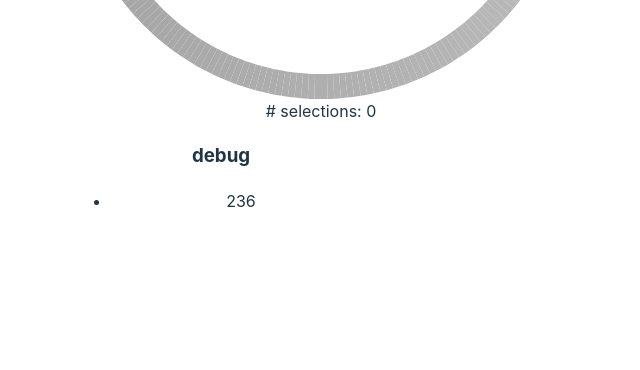
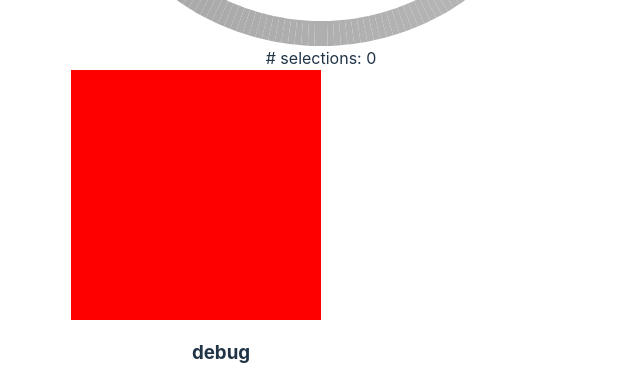
Before and after one commit to dvdkouril/chromatin-n-out, a Svelte app: page / in a window 1280 px wide. Shown: the part 486-856 px from the top of the page, without its empty margins (319-959 px from the left). Built offline with nearby package versions, Linux system fonts and the light colour scheme.

Commit message:
wip: better layouting

```diff
--- a/src/App.svelte
+++ b/src/App.svelte
@@ -10,6 +10,7 @@
   import { brafl } from "./lib/test_BRAFL";
   import ArcSelectionWidget from "./lib/components/ArcSelectionWidget.svelte";
   import { fade } from 'svelte/transition';
+  import HyperWindow from "./lib/components/HyperWindow.svelte";
 
   const hyperWindowSize = 500;
   const selectionWidgetThickness = 25;
@@ -21,6 +22,10 @@
   const scale = 0.02;
   let spheres = [];
   let widgets = [];
+  let widgetHierarchy = [];
+  /*
+  widgetHierarchy = [[{}], [{}, {}], [{}, {}, {}]]
+  */
   let topLevelBinsNum = 0;
 
   const newSelection = (ev) => {
@@ -94,8 +99,21 @@
       />
     </div>
   {/each}
+</div>
 
+<!-- columns test -->
+<div id="flex-container" style="display: flex;">
+  <HyperWindow />
+  {#each widgetHierarchy as widgetsColumn}
+    <div class="widgets-column">
+      {#each widgetsColumn as widget}
+        <HyperWindow />
+      {/each}
+    </div>
+  {/each}
 </div>
+
+<!-- DEBUG INFORMATION -->
 <div style="width: 300px;">
     <h3>debug</h3>
     <ul>
--- /dev/null
+++ b/src/lib/components/HyperWindow.svelte
@@ -0,0 +1,3 @@
+<div style="width: 250px; height: 250px; background-color: red;">
+
+</div>
```
